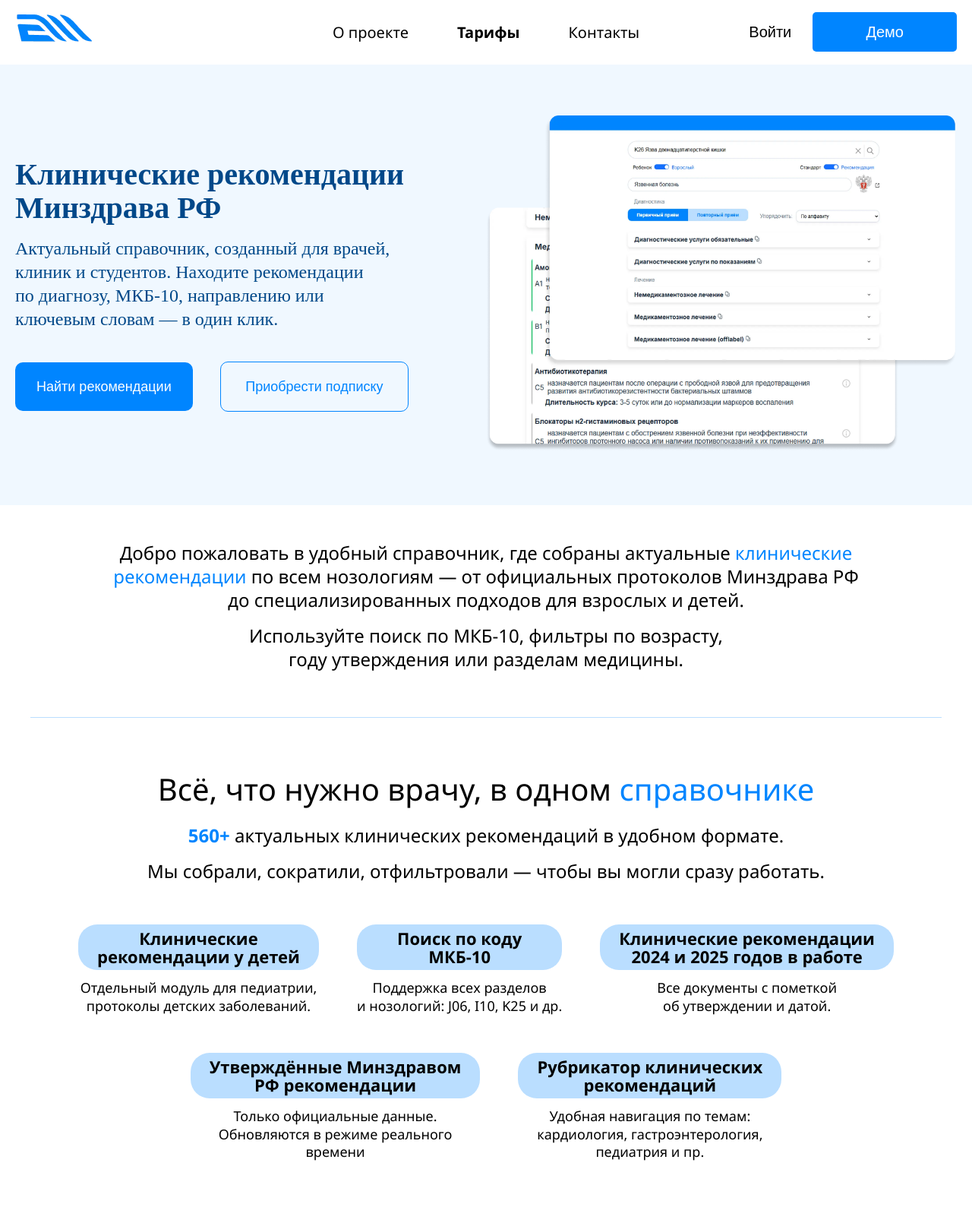
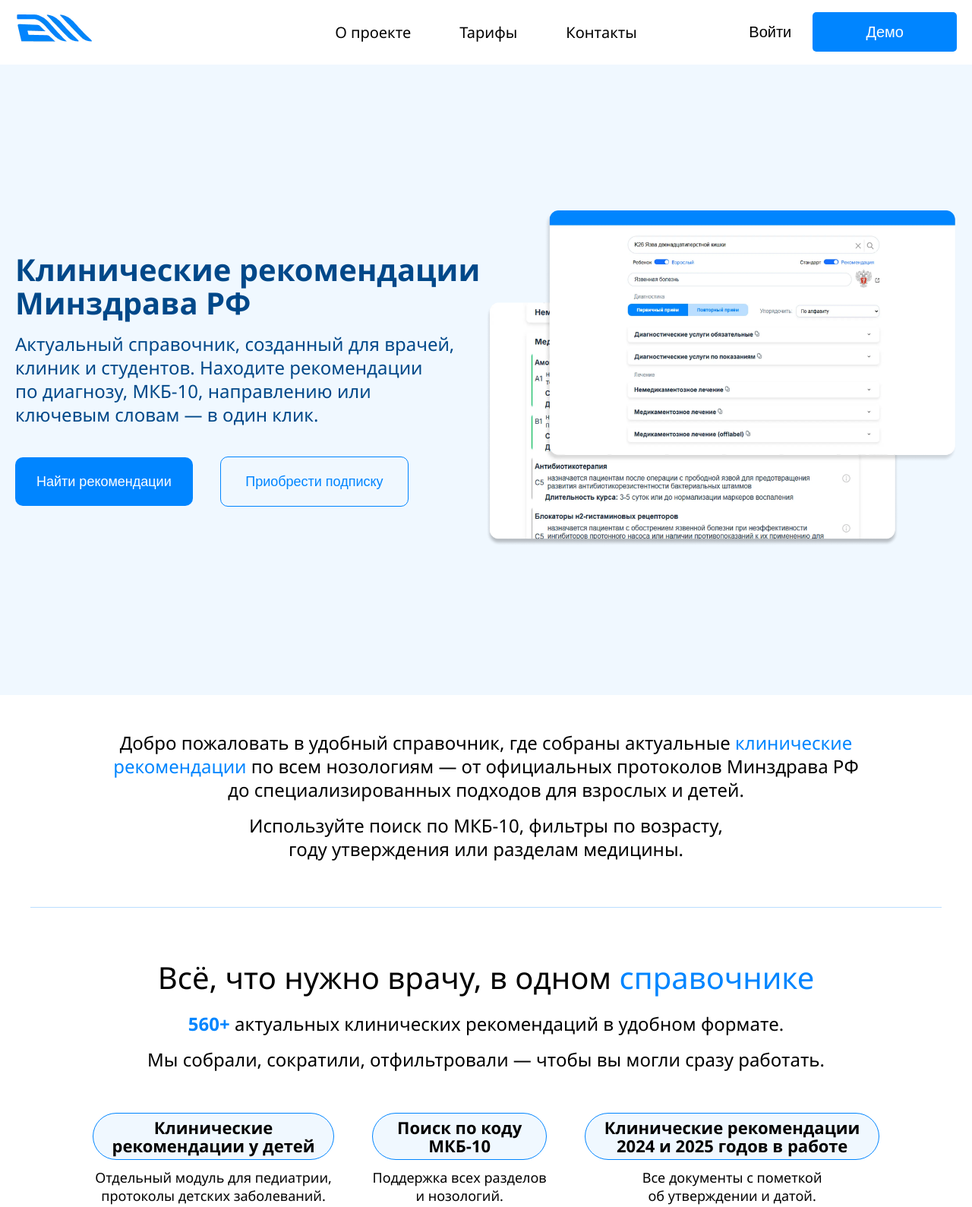
Before and after one commit to LilySmirn/easyMed_b2c, a plain HTML site: page index.html in a window 1280 px wide. Shown: the top 1589 px of the page at 76% size. Drawn offline with Linux system fonts and the light colour scheme.

Commit message:
fix: editing

```diff
--- a/index.html
+++ b/index.html
@@ -127,8 +127,7 @@
     </script>
 
     <title>Клинические рекомендации Минздрава по МКБ-10 — удобный справочник</title>
-    <link rel="stylesheet" href="styles.css" media="print" onload="this.media='all'">
-    <noscript><link rel="stylesheet" href="styles.css"></noscript>
+    <link rel="stylesheet" href="styles.css">
 </head>
 <body>
     <header id="site-header" class="header-section">
@@ -170,7 +169,7 @@
                     </div>
                     <div class="hero-buttons">
                         <a href="#" class="btn btn-hero-demo">Найти рекомендации</a>
-                        <button class="btn btn-pricing">
+                        <button class="btn btn-pricing" onclick="location.hash = 'pricing'">
                             Приобрести подписку
                         </button>
                     </div>
@@ -222,7 +221,7 @@
                                 Поиск по коду<br>МКБ-10
                             </p>
                             <p class="usp-item-text">
-                                Поддержка всех разделов<br>и нозологий: J06, I10, K25 и др.
+                                Поддержка всех разделов<br>и нозологий.
                             </p>
                         </div>
                         <div class="usp-item">
@@ -443,7 +442,7 @@
                             </picture>
                         </button>
                         <div class="faq-answer" id="faq4-answer">
-                            Мы создаём сокращённые клинреки на основе официальных клинических рекомендаций и медико-экономических стандартов Минздрава РФ
+                            Мы создаём сокращённые клинреки на основе официальных клинических рекомендаций Минздрава РФ
                             (<a href="https://cr.minzdrav.gov.ru" target="_blank" rel="noopener noreferrer">сайт Минздрава РФ</a>).
                         </div>
                     </div>
@@ -567,7 +566,7 @@
                 </nav>
                 <div class="footer-buttons">
                     <a href="#" class="btn footer-btn-login">Войти</a>
-                    <a href="#" class="btn footer-btn-demo">Demo</a>
+                    <a href="#" class="btn footer-btn-demo">Демо</a>
                 </div>
             </section>
 
--- a/script.js
+++ b/script.js
@@ -12,26 +12,24 @@ window.addEventListener("scroll", () => {
     header.classList.toggle("scrolled", window.scrollY > 10);
 });
 
-// выделение пунктов меню жирным
-window.addEventListener('scroll', () => {
-    let currentSectionIndex = 0;
-
-    sections.forEach((section, index) => {
-        if (!section) return;
-        const rect = section.getBoundingClientRect();
-
-        if (rect.top <= window.innerHeight / 2) {
-            currentSectionIndex = index;
-        }
-    });
-
-    links.forEach(link => link.classList.remove('active'));
-    if (links[currentSectionIndex]) {
-        links[currentSectionIndex].classList.add('active');
-    }
-});
-
-// window.dispatchEvent(new Event('scroll'));
+// // выделение пунктов меню жирным
+// window.addEventListener('scroll', () => {
+//     let currentSectionIndex = 0;
+//
+//     sections.forEach((section, index) => {
+//         if (!section) return;
+//         const rect = section.getBoundingClientRect();
+//
+//         if (rect.top <= window.innerHeight / 2) {
+//             currentSectionIndex = index;
+//         }
+//     });
+//
+//     links.forEach(link => link.classList.remove('active'));
+//     if (links[currentSectionIndex]) {
+//         links[currentSectionIndex].classList.add('active');
+//     }
+// });
 
 //свернуть-развернуть faq
 faqItems.forEach((item) => {
--- a/styles.css
+++ b/styles.css
@@ -12,7 +12,7 @@ body {
     display: flex;
     min-height: 100vh;
     background: #f9f9f9;
-    font-family: "Segoe UI", sans-serif;
+    font-family: "Segoe UI", "Roboto", "Helvetica Neue", Arial, sans-serif;
     text-align: center;
     flex-direction: column;
 }
@@ -65,6 +65,12 @@ header {
 
 header.scrolled {
     box-shadow: 0 2px 6px rgba(0, 0, 0, 0.1);
+}
+
+#about,
+#pricing,
+#contact {
+    scroll-margin-top: 90px;
 }
 
 .main-menu {
@@ -141,7 +147,7 @@ header.scrolled {
 
 .hero-section {
     width: 100%;
-    height: 580px;
+    height: 830px;
     background-color: #F0F8FF;
     margin-top: 85px;
 }
@@ -179,7 +185,7 @@ header.scrolled {
 
 h1 {
     font-size: 40px;
-    font-family: "Segoe UI Semibold";
+    font-family: "Segoe UI", sans-serif, semibold;
     color: #004889;
     text-align: left;
     line-height: 110%;
@@ -187,7 +193,7 @@ h1 {
 }
 
 .lead-text {
-    font-family: "Segoe UI regular";
+    font-family: "Segoe UI", sans-serif;
     font-size: 24px;
     color: #004889;
     line-height: 130%;
@@ -338,9 +344,10 @@ h2 {
 }
 
 .usp-item-title {
-    background-color: #BADEFF;
+    background-color: #F0F8FF;
+    border: 1px solid #0085FF;
     padding: 6px 25px;
-    border-radius: 25px;
+    border-radius: 50px;
     margin-bottom: 12px;
     font-weight: 600;
     font-size: 22px;
@@ -558,6 +565,7 @@ table {
 
 .faq-answer a {
     color: inherit;
+    text-decoration: none;
 }
 
 .faq-question {
@@ -829,6 +837,10 @@ footer {
     position: relative;
 }
 
+#contact {
+    height: 114px;
+}
+
 .footer-legal {
     display: flex;
     justify-content: space-between;
```
